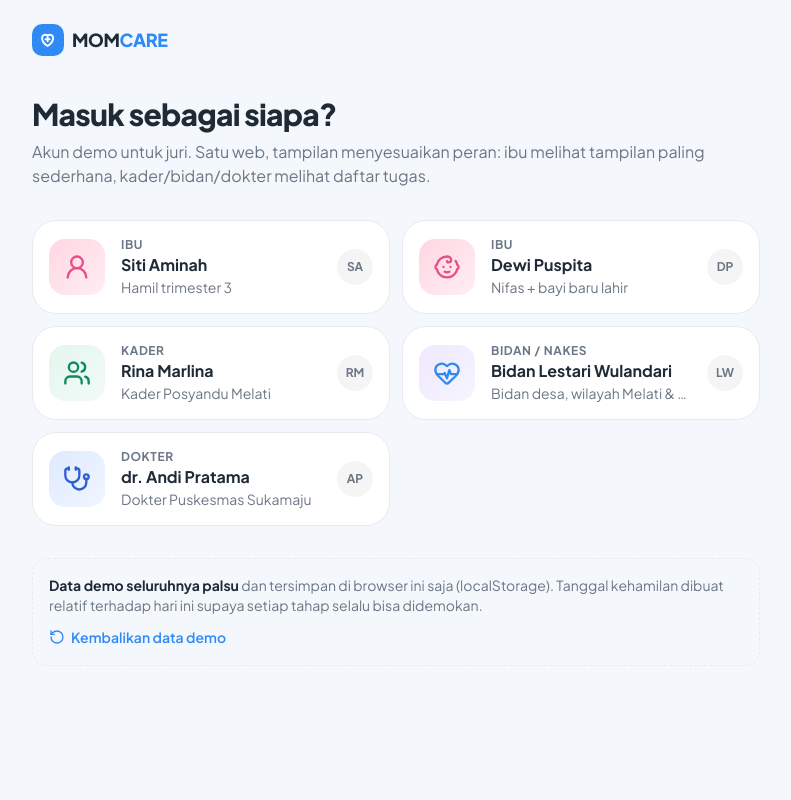
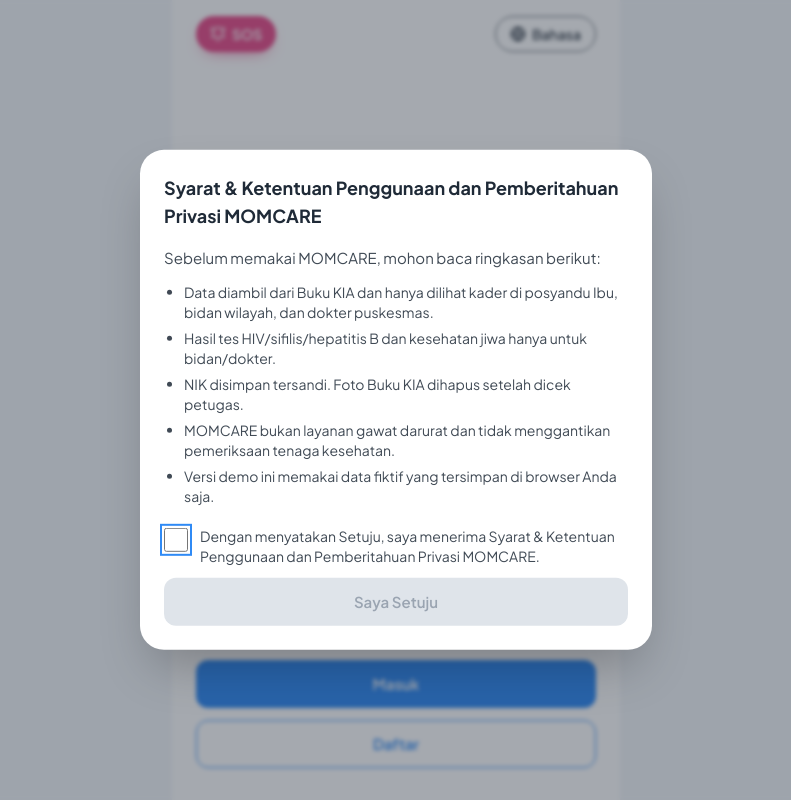
Before and after one commit to Mitschess/tung3sahoor, a Next.js app: page /masuk in a window 1280 px wide. Shown: the whole page, without its empty margins (244-1035 px from the left). Built offline with nearby package versions, Linux system fonts and the light colour scheme.

Commit message:
style: layar masuk, landing, dan beranda staf lebih bersih
Ilustrasi keluarga dan potret akun demo dari Buku KIA; hapus teks gradasi, latar blob, dan emoji; kartu angka staf jadi kartu putih.

```diff
--- a/src/app/app/page.tsx
+++ b/src/app/app/page.tsx
@@ -64,12 +64,13 @@ export default function BerandaStaf() {
 
       <div className="grid grid-cols-3 gap-3">
         {[
-          { n: merah.length, label: "Merah", sub: "hubungi hari ini", c: "from-merah-soft to-white text-merah" },
-          { n: kuning.length, label: "Kuning", sub: "cek kunjungan terdekat", c: "from-kuning-soft to-white text-kuning" },
-          { n: hijau.length, label: "Hijau", sub: "sesuai jadwal", c: "from-hijau-soft to-white text-hijau" },
+          { n: merah.length, label: "Merah", sub: "hubungi hari ini", c: "text-merah", garis: "bg-merah" },
+          { n: kuning.length, label: "Kuning", sub: "cek kunjungan terdekat", c: "text-kuning", garis: "bg-kuning" },
+          { n: hijau.length, label: "Hijau", sub: "sesuai jadwal", c: "text-hijau", garis: "bg-hijau" },
         ].map((s, i) => (
-          <motion.div key={s.label} initial={{ opacity: 0, y: 10 }} animate={{ opacity: 1, y: 0 }} transition={{ delay: i * 0.05 }} className={cn("rounded-3xl border border-line bg-gradient-to-br p-4", s.c)}>
-            <p className="text-3xl font-extrabold md:text-4xl">{s.n}</p>
+          <motion.div key={s.label} initial={{ opacity: 0, y: 10 }} animate={{ opacity: 1, y: 0 }} transition={{ delay: i * 0.05 }} className="relative overflow-hidden rounded-2xl bg-surface p-4 shadow-[var(--shadow-kartu)]">
+            <span className={cn("absolute inset-x-0 top-0 h-1", s.garis)} />
+            <p className={cn("text-3xl font-extrabold md:text-4xl", s.c)}>{s.n}</p>
             <p className="font-bold text-ink">{s.label}</p>
             <p className="hidden text-xs text-muted sm:block">{s.sub}</p>
           </motion.div>
--- a/src/app/masuk/page.tsx
+++ b/src/app/masuk/page.tsx
@@ -1,26 +1,26 @@
 "use client";
 
-import { ArrowRight, Baby, HeartPulse, RotateCcw, Stethoscope, UserRound, Users } from "lucide-react";
+import { ArrowLeft, ChevronRight, Globe, RotateCcw } from "lucide-react";
 import { useRouter } from "next/navigation";
+import { useState } from "react";
 import { toast } from "sonner";
-import { Logo } from "@/components/logo";
-import { Memuat } from "@/components/ui";
+import { GambarKia } from "@/components/gambar-kia";
+import { LogoMark } from "@/components/logo";
+import { TombolSos } from "@/components/sos";
+import { Memuat, Modal, Tombol } from "@/components/ui";
 import { LABEL_PERAN } from "@/lib/akses";
 import { useSiap } from "@/lib/hooks";
 import { useStore } from "@/lib/store";
 import type { Pengguna } from "@/lib/types";
-import { cn, inisial } from "@/lib/util";
+import { cn } from "@/lib/util";
+import type { NamaGambar } from "@/data/gambar-kia";
 
-const IKON = { ibu: UserRound, kader: Users, bidan: HeartPulse, dokter: Stethoscope } as const;
-const WARNA = {
-  ibu: "from-[#ffd6e2] to-[#ffeef3] text-rose",
-  kader: "from-[#e3f6ee] to-[#f2fbf7] text-hijau",
-  bidan: "from-[#efe9fd] to-[#f7f4ff] text-brand",
-  dokter: "from-[#dfeaff] to-[#f1f6ff] text-[#2f5fd0]",
-} as const;
+type Kelompok = "ibu" | "petugas";
 
-function rumahPeran(u: Pengguna): string {
-  return u.peran === "ibu" ? "/ibu" : "/app";
+/** Potret akun demo: potongan ilustrasi Buku KIA (bukan foto orang sungguhan). */
+function potret(u: Pengguna): NamaGambar {
+  if (u.peran === "ibu") return u.keterangan?.includes("Nifas") ? "avatar-ibu-nifas" : "avatar-ibu-hamil";
+  return u.peran === "kader" ? "avatar-kader" : u.peran === "bidan" ? "avatar-bidan" : "avatar-dokter";
 }
 
 export default function Masuk() {
@@ -28,57 +28,62 @@ export default function Masuk() {
   const pengguna = useStore((s) => s.pengguna);
   const masuk = useStore((s) => s.masuk);
   const reset = useStore((s) => s.resetDemo);
+  const setuju = useStore((s) => s.setujuPrivasi);
+  const setujui = useStore((s) => s.setujuiPrivasi);
   const router = useRouter();
+  const [langkah, setLangkah] = useState<"sambutan" | "pilih">("sambutan");
+  const [kelompok, setKelompok] = useState<Kelompok>("ibu");
+  const [daftar, setDaftar] = useState(false);
+  const [centang, setCentang] = useState(false);
 
-  if (!siap) return <Memuat />;
+  if (!siap) return <Memuat penuh />;
 
-  const pilih = (u: Pengguna) => {
+  const pilih = (u: Pengguna, tujuan?: string) => {
     masuk(u.id);
-    router.push(rumahPeran(u));
+    router.push(tujuan ?? (u.peran === "ibu" ? "/ibu" : "/app"));
   };
 
+  if (langkah === "pilih") {
+    const akun = pengguna.filter((u) => (kelompok === "ibu" ? u.peran === "ibu" : u.peran !== "ibu"));
     return (
-    <main className="mx-auto min-h-dvh max-w-3xl px-5 py-6">
-      <Logo />
-      <div className="mt-10">
-        <h1 className="text-3xl font-extrabold tracking-tight">Masuk sebagai siapa?</h1>
-        <p className="mt-2 text-muted">
-          Akun demo untuk juri. Satu web, tampilan menyesuaikan peran: ibu melihat tampilan paling sederhana, kader/bidan/dokter melihat daftar tugas.
-        </p>
+      <main className="latar-ibu mx-auto flex min-h-dvh max-w-md flex-col px-4 pb-6">
+        <button onClick={() => setLangkah("sambutan")} className="-ml-2 mt-3 grid size-11 place-items-center rounded-full hover:bg-black/5" aria-label="Kembali">
+          <ArrowLeft className="size-6" />
+        </button>
+        <h1 className="mt-6 text-[28px] font-bold leading-tight">Masuk sebagai siapa?</h1>
+        <div role="tablist" className="mt-6 grid grid-cols-2 border-b border-line">
+          {(["ibu", "petugas"] as const).map((k) => (
+            <button
+              key={k}
+              role="tab"
+              aria-selected={kelompok === k}
+              onClick={() => setKelompok(k)}
+              className={cn("-mb-px border-b-[3px] py-3 text-[17px] transition", kelompok === k ? "border-brand font-semibold text-brand" : "border-transparent text-muted")}
+            >
+              {k === "ibu" ? "Ibu" : "Kader / Nakes"}
+            </button>
+          ))}
         </div>
-
-      <div className="mt-8 grid gap-3 sm:grid-cols-2">
-        {pengguna.map((u) => {
-          const Ikon = u.peran === "ibu" && u.keterangan?.includes("Nifas") ? Baby : IKON[u.peran];
+        <p className="mt-5 text-sm text-muted">{kelompok === "ibu" ? "Tampilan paling sederhana: tahap kehamilan, tugas hari ini, dan tanda bahaya." : "Daftar tugas: ibu Merah, Kuning, dan jadwal kunjungan di wilayah Anda."}</p>
+        <div className="mt-4 space-y-3">
+          {akun.map((u) => {
             return (
-            <button
-              key={u.id}
-              onClick={() => pilih(u)}
-              className="group flex items-center gap-4 rounded-3xl border border-line bg-surface p-4 text-left transition hover:-translate-y-0.5 hover:border-brand/40 hover:shadow-lg hover:shadow-brand/10"
-            >
-              <div className={cn("grid size-14 shrink-0 place-items-center rounded-2xl bg-gradient-to-br", WARNA[u.peran])}>
-                <Ikon className="size-7" />
-              </div>
-              <div className="min-w-0 flex-1">
-                <p className="text-xs font-bold uppercase tracking-wider text-muted">{LABEL_PERAN[u.peran]}</p>
-                <p className="truncate font-bold">{u.nama}</p>
-                <p className="truncate text-sm text-muted">{u.keterangan}</p>
-              </div>
-              <span className="grid size-9 place-items-center rounded-full bg-black/[0.04] text-xs font-bold text-muted transition group-hover:bg-brand group-hover:text-white">
-                <span className="group-hover:hidden">{inisial(u.nama)}</span>
-                <ArrowRight className="hidden size-4 group-hover:block" />
+              <button key={u.id} onClick={() => pilih(u)} className="flex w-full items-center gap-4 rounded-2xl bg-surface p-4 text-left shadow-[var(--shadow-kartu)] transition active:scale-[0.99]">
+                <GambarKia nama={potret(u)} alt="" sizes="56px" className="size-14 shrink-0 rounded-full object-cover" />
+                <span className="min-w-0 flex-1">
+                  <span className="block text-xs font-semibold uppercase tracking-wide text-muted">{LABEL_PERAN[u.peran]}</span>
+                  <span className="block truncate text-[17px] font-semibold">{u.nama}</span>
+                  <span className="block truncate text-sm text-muted">{u.keterangan}</span>
                 </span>
+                <ChevronRight className="size-5 shrink-0 text-brand" />
               </button>
             );
           })}
         </div>
-
-      <div className="mt-8 rounded-2xl border border-dashed border-line p-4 text-sm text-muted">
-        <p>
-          <b className="text-ink">Data demo seluruhnya palsu</b> dan tersimpan di browser ini saja (localStorage). Tanggal kehamilan dibuat relatif terhadap hari ini supaya setiap tahap selalu bisa didemokan.
-        </p>
+        <div className="mt-auto pt-10 text-center text-sm text-muted">
+          <p>Akun demo tanpa kata sandi. Semua data fiktif dan hanya tersimpan di browser ini.</p>
           <button
-          className="mt-3 inline-flex items-center gap-1.5 font-semibold text-brand hover:underline"
+            className="mt-2 inline-flex items-center gap-1.5 font-semibold text-brand"
             onClick={() => {
               reset();
               toast.success("Data demo dikembalikan ke awal");
@@ -90,3 +95,79 @@ export default function Masuk() {
       </main>
     );
   }
+
+  return (
+    <main className="mx-auto flex min-h-dvh max-w-md flex-col bg-surface px-6 pb-8">
+      <div className="mt-4 flex items-center justify-between">
+        <TombolSos tandaBahaya={false} />
+        <button type="button" onClick={() => toast("Saat ini MOMCARE tersedia dalam Bahasa Indonesia.")} className="inline-flex h-9 items-center gap-1.5 rounded-full border border-ink/70 px-3.5 text-sm font-medium">
+          <Globe className="size-4" /> Bahasa
+        </button>
+      </div>
+
+      <div className="flex flex-1 flex-col items-center justify-center py-8">
+        <Ilustrasi />
+        <p className="mt-10 text-3xl font-extrabold tracking-tight text-brand">MOMCARE</p>
+        <p className="mt-2 max-w-xs text-center text-[15px] text-muted">Teman Buku KIA untuk Ibu, kader, bidan, dan dokter.</p>
+      </div>
+
+      <div className="space-y-3">
+        <Tombol className="w-full" onClick={() => setLangkah("pilih")}>
+          Masuk
+        </Tombol>
+        <Tombol varian="garisBiru" className="w-full" onClick={() => setDaftar(true)}>
+          Daftar
+        </Tombol>
+      </div>
+
+      <Modal buka={daftar} setBuka={setDaftar} judul="Pendaftaran lewat posyandu" deskripsi="Agar data cocok dengan Buku KIA, pendaftaran ibu dilakukan oleh kader atau bidan bersama Ibu.">
+        <ol className="space-y-2 text-sm">
+          <li>1. Bawa Buku KIA dan KTP ke posyandu/puskesmas.</li>
+          <li>2. Kader membacakan persetujuan, lalu Ibu menyetujui.</li>
+          <li>3. Kader menyalin identitas dan HPHT, lalu Ibu langsung bisa masuk.</li>
+        </ol>
+        <Tombol
+          className="mt-5 w-full"
+          onClick={() => {
+            const kader = pengguna.find((u) => u.peran === "kader");
+            if (kader) pilih(kader, "/app/daftar");
+          }}
+        >
+          Coba sebagai kader
+        </Tombol>
+      </Modal>
+
+      <Modal buka={!setuju} setBuka={() => undefined} tanpaTutup judul="Syarat & Ketentuan Penggunaan dan Pemberitahuan Privasi MOMCARE">
+        <div className="space-y-3 text-[15px] leading-relaxed text-ink/85">
+          <p>Sebelum memakai MOMCARE, mohon baca ringkasan berikut:</p>
+          <ul className="list-disc space-y-1.5 pl-5 text-sm">
+            <li>Data diambil dari Buku KIA dan hanya dilihat kader di posyandu Ibu, bidan wilayah, dan dokter puskesmas.</li>
+            <li>Hasil tes HIV/sifilis/hepatitis B dan kesehatan jiwa hanya untuk bidan/dokter.</li>
+            <li>NIK disimpan tersandi. Foto Buku KIA dihapus setelah dicek petugas.</li>
+            <li>MOMCARE bukan layanan gawat darurat dan tidak menggantikan pemeriksaan tenaga kesehatan.</li>
+            <li>Versi demo ini memakai data fiktif yang tersimpan di browser Anda saja.</li>
+          </ul>
+          <label className="flex cursor-pointer items-start gap-3 pt-2">
+            <input type="checkbox" checked={centang} onChange={(e) => setCentang(e.target.checked)} className="mt-0.5 size-6 shrink-0 accent-[var(--brand)]" />
+            <span className="text-sm">Dengan menyatakan Setuju, saya menerima Syarat & Ketentuan Penggunaan dan Pemberitahuan Privasi MOMCARE.</span>
+          </label>
+          <Tombol className="w-full" disabled={!centang} onClick={setujui}>
+            Saya Setuju
+          </Tombol>
+        </div>
+      </Modal>
+    </main>
+  );
+}
+
+/** Sambutan: ilustrasi keluarga dari Buku KIA dalam bingkai lembut, dengan logo MOMCARE. */
+function Ilustrasi() {
+  return (
+    <div className="relative w-full max-w-[300px]">
+      <div className="overflow-hidden rounded-[46%_54%_44%_56%/56%_44%_56%_44%] bg-[#f4f2e7]">
+        <GambarKia nama="menyusui" alt="Ayah, ibu, dan bayi yang sedang menyusu" preload sizes="300px" className="scale-110" />
+      </div>
+      <LogoMark className="absolute -bottom-5 left-1/2 size-16 -translate-x-1/2 ring-4 ring-surface" />
+    </div>
+  );
+}
--- a/src/app/page.tsx
+++ b/src/app/page.tsx
@@ -1,23 +1,22 @@
-import { ArrowRight, BellRing, BookOpenCheck, Camera, HeartHandshake, ShieldCheck, Stethoscope, Users } from "lucide-react";
+import { ArrowRight, BookOpenCheck, Stethoscope } from "lucide-react";
 import Link from "next/link";
+import { GambarKia } from "@/components/gambar-kia";
+import { Ilustrasi, type NamaIlustrasi } from "@/components/ilustrasi";
 import { Logo } from "@/components/logo";
 import { ringkasKamus } from "@/lib/kamus";
 
-const ALUR = [
-  { ikon: Users, judul: "Kader mendaftarkan ibu", teks: "Dengan persetujuan ibu. NIK disimpan sebagai hash, kader hanya melihat ibu di wilayah posyandunya." },
-  { ikon: Camera, judul: "Foto tabel Buku KIA", teks: "AI membaca tabel pemeriksaan; angka yang ragu ditandai kuning dan wajib dikonfirmasi sebelum tersimpan." },
-  { ikon: BellRing, judul: "Peringatan Merah/Kuning/Hijau", teks: "Aturan dari Buku KIA: tekanan darah, LiLA, tanda bahaya, kunjungan terlambat. Bidan diberi tahu hari itu juga." },
-  { ikon: HeartHandshake, judul: "Ibu & keluarga diingatkan", teks: "Ibu mengisi lembar pemantauan di HP; suami ikut menerima pengingat jadwal periksa lewat WhatsApp." },
+const ALUR: { ikon: NamaIlustrasi; judul: string; teks: string }[] = [
+  { ikon: "keluarga", judul: "Kader mendaftarkan ibu", teks: "Dengan persetujuan ibu. NIK disimpan sebagai hash, kader hanya melihat ibu di wilayah posyandunya." },
+  { ikon: "bukuKia", judul: "Foto tabel Buku KIA", teks: "AI membaca tabel pemeriksaan; angka yang ragu ditandai kuning dan wajib dikonfirmasi sebelum tersimpan." },
+  { ikon: "bahaya", judul: "Peringatan Merah/Kuning/Hijau", teks: "Aturan dari Buku KIA: tekanan darah, LiLA, tanda bahaya, kunjungan terlambat. Bidan diberi tahu hari itu juga." },
+  { ikon: "lonceng", judul: "Ibu & keluarga diingatkan", teks: "Ibu mengisi lembar pemantauan di HP; suami ikut menerima pengingat jadwal periksa lewat WhatsApp." },
 ];
 
 export default function Beranda() {
   const k = ringkasKamus();
   return (
     <main className="relative overflow-hidden">
-      <div className="pointer-events-none absolute inset-x-0 top-0 -z-10 h-[640px]">
-        <div className="aurora-blob absolute -left-24 top-10 size-[420px] rounded-full bg-[#c9b6ff]/60" />
-        <div className="aurora-blob absolute right-0 top-0 size-[380px] rounded-full bg-[#ffc2d4]/60 [animation-delay:-7s]" />
-      </div>
+      <div className="pointer-events-none absolute inset-x-0 top-0 -z-10 h-[620px] bg-[#eef5fe]" />
 
       <header className="mx-auto flex max-w-6xl items-center justify-between px-5 py-5">
         <Logo />
@@ -29,11 +28,9 @@ export default function Beranda() {
       <section className="mx-auto max-w-6xl px-5 pb-16 pt-8 md:pt-16">
         <div className="grid items-center gap-12 md:grid-cols-[1.15fr_1fr]">
           <div>
-            <p className="inline-flex items-center gap-2 rounded-full border border-brand/20 bg-white/70 px-3 py-1 text-xs font-semibold text-brand-ink backdrop-blur">
-              <ShieldCheck className="size-3.5" /> Inclusive Health &amp; Well-being · Logicodix 2026
-            </p>
+            <p className="text-xs font-bold uppercase tracking-[0.16em] text-brand">Inclusive Health &amp; Well-being · Logicodix 2026</p>
             <h1 className="mt-5 text-4xl font-extrabold leading-[1.05] tracking-tight text-ink md:text-6xl">
-              Buku KIA yang tidak berhenti <span className="bg-gradient-to-r from-brand to-rose bg-clip-text text-transparent">di kertas.</span>
+              Buku KIA yang tidak berhenti <span className="text-brand">di kertas.</span>
             </h1>
             <p className="mt-5 max-w-xl text-lg text-muted">
               MOMCARE memastikan tidak ada ibu hamil dan bayi baru lahir di wilayah kader yang terlewat: dari pemeriksaan kehamilan K1–K6, persalinan, nifas, sampai bayi 28 hari.
@@ -58,11 +55,14 @@ export default function Beranda() {
           </div>
 
           <div className="relative mx-auto w-full max-w-sm">
-            <div className="rounded-[2.2rem] border border-white/60 bg-white/70 p-3 shadow-2xl shadow-brand/20 backdrop-blur">
-              <div className="rounded-[1.7rem] bg-gradient-to-br from-[#6d3fd8] via-[#7b4ae0] to-[#e5537a] p-5 text-white">
-                <p className="text-sm text-white/80">Halo, Bu Siti 👋</p>
+            <div className="rounded-[2.2rem] bg-white p-3 shadow-[0_30px_60px_-30px_rgba(23,70,140,0.35)] ring-1 ring-line">
+              <div className="relative overflow-hidden rounded-[1.7rem] bg-brand p-5 text-white">
+                <span className="absolute right-4 top-4 grid size-16 place-items-center overflow-hidden rounded-full bg-white">
+                  <GambarKia nama="buah-pepaya" alt="" sizes="80px" className="h-full w-full scale-[1.4] object-cover" />
+                </span>
+                <p className="text-sm text-white/80">Halo, Bu Siti</p>
                 <p className="mt-1 text-2xl font-extrabold">Hamil 34 minggu</p>
-                <p className="text-sm text-white/85">Trimester 3 · sebesar pepaya 🥭</p>
+                <p className="text-sm text-white/85">Trimester 3 · sebesar pepaya</p>
                 <div className="mt-4 h-2 rounded-full bg-white/25">
                   <div className="h-2 w-[85%] rounded-full bg-white" />
                 </div>
@@ -97,12 +97,10 @@ export default function Beranda() {
 
       <section className="border-y border-line bg-white/70">
         <div className="mx-auto grid max-w-6xl gap-6 px-5 py-14 md:grid-cols-4">
-          {ALUR.map(({ ikon: Ikon, judul, teks }, i) => (
+          {ALUR.map(({ ikon, judul, teks }, i) => (
             <div key={judul}>
               <div className="flex items-center gap-3">
-                <span className="grid size-10 place-items-center rounded-xl bg-brand-soft text-brand">
-                  <Ikon className="size-5" />
-                </span>
+                <Ilustrasi nama={ikon} className="size-12" />
                 <span className="text-xs font-bold text-muted">0{i + 1}</span>
               </div>
               <h3 className="mt-3 font-bold">{judul}</h3>
```
Lines whose indentation alone changed are shown as unchanged.
